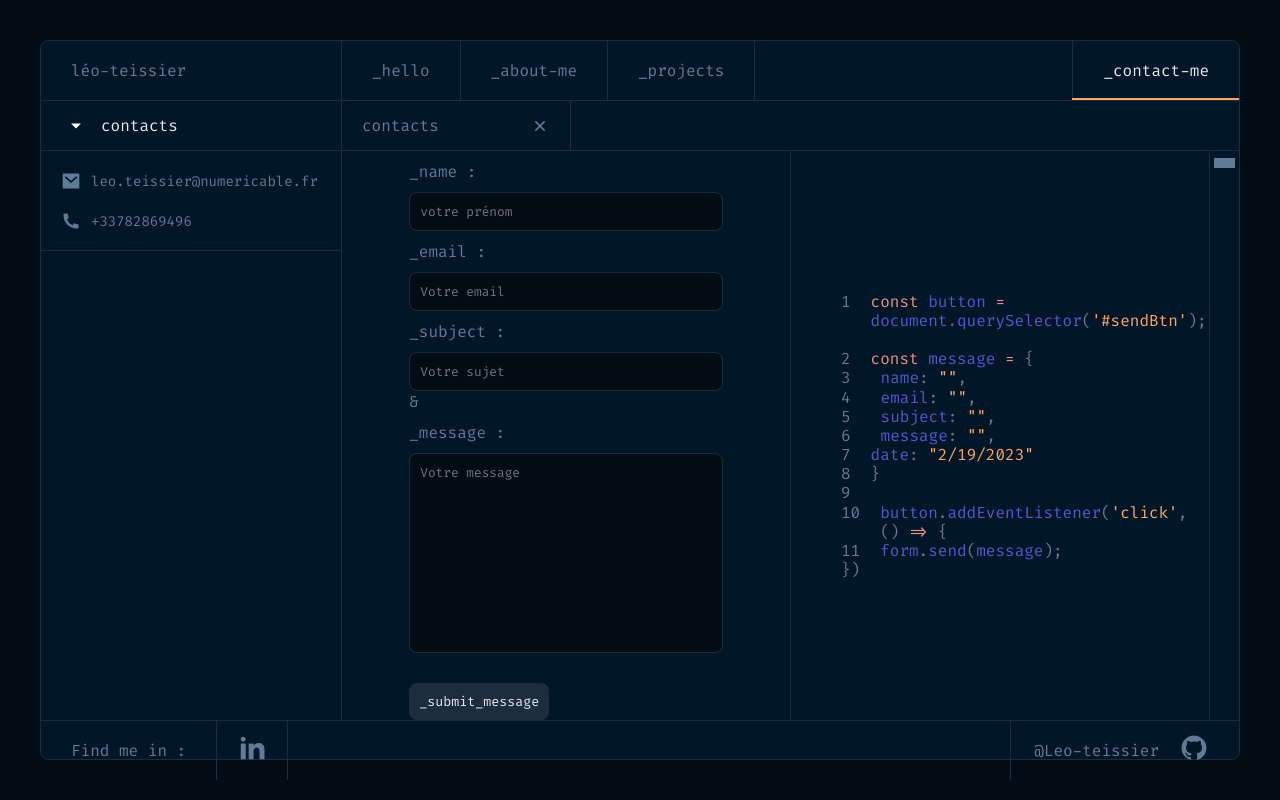
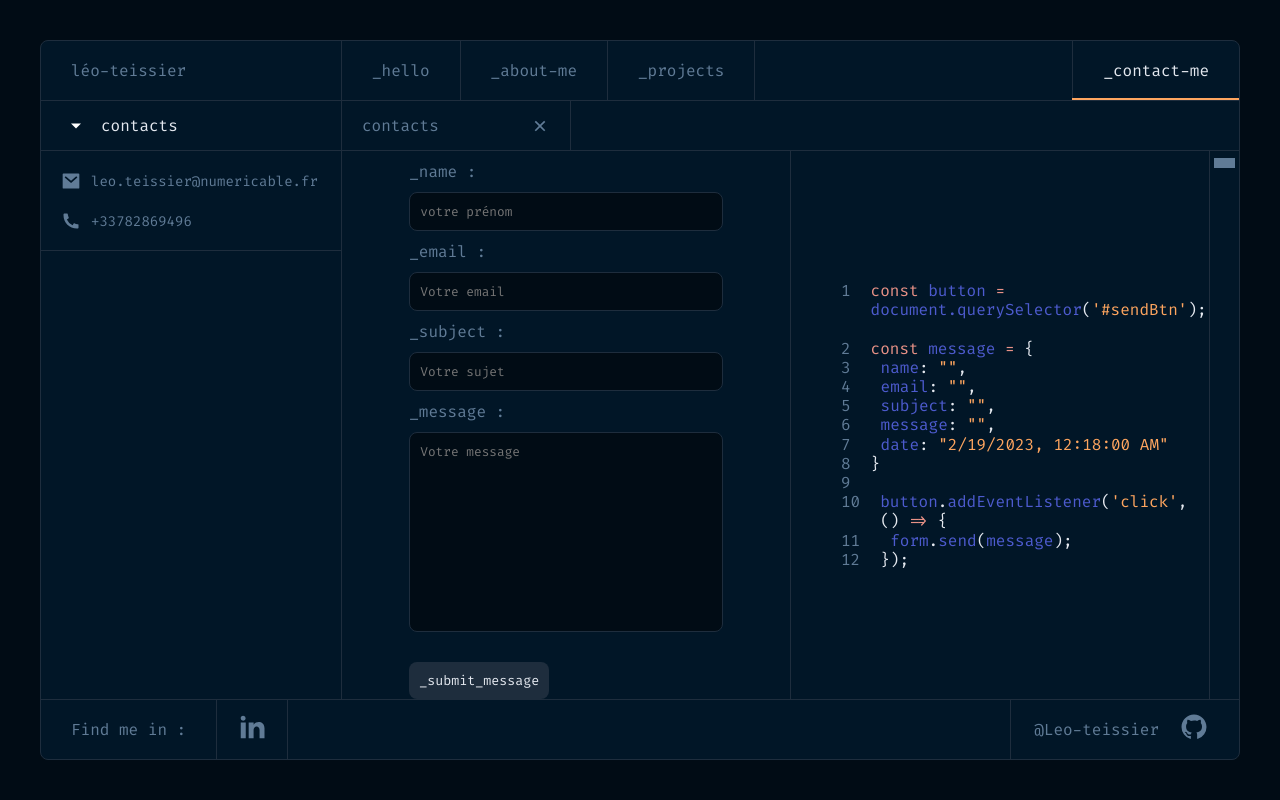
Before and after one commit to leoteissier/portfolioV1, a Vue app: page / in a window 1280 px wide. Both pictures are taken after a click on the link "_contact-me". Built offline with nearby package versions, Linux system fonts and the light colour scheme.

Commit message:
modif formualaire

```diff
--- a/src/assets/style.scss
+++ b/src/assets/style.scss
@@ -662,6 +662,7 @@ footer{
           font-size: 14px;
           display: flex;
           align-items: center;
+          word-wrap: break-word;
         }
         img{
           width: 30px;
--- a/src/components/contact/Formulaire.vue
+++ b/src/components/contact/Formulaire.vue
@@ -1,33 +1,35 @@
 <template>
   <div class="formulaire">
     <!--form submitted-->
-    <div v-if="formSubmitted" class="width-75">
-      <div class="flex-column flex-center">
-        <h2 class="color-white">Thank you!</h2>
-        <p>Your message has been accepted. You will recieve answer really soon!</p>
-        <button @click="formSubmitted = false">send-new-message</button>
-      </div>
-    </div>
+<!--    <div class="width-75">-->
+<!--      <div class="flex-column flex-center">-->
+<!--        <h2 class="color-white">Thank you!</h2>-->
+<!--        <p>Your message has been accepted. You will recieve answer really soon!</p>-->
+<!--        <button>send-new-message</button>-->
+<!--      </div>-->
+<!--    </div>-->
     <!--end form submitted-->
     <!--form-->
-    <form ref="form" @submit.prevent="submitForm" v-else>
+    <form @submit.prevent>
       <div class="flex-column margin-top-10px">
         <label class="margin-bottom-10px" for="name">_name :</label>
         <input type="text" v-model.trim="name" id="name" name="name" placeholder="votre prénom"/>
       </div>
       <div class="flex-column margin-top-10px">
         <label class="margin-bottom-10px" for="email">_email :</label>
-        <input type="email" v-model.trim="email" id="email" name="email" placeholder="Votre email"/>
+        <input type="email" v-model.trim="email" id="email" name="email" placeholder="Votre email">
+        <div v-if="emailIsValid" class="error-message">Adresse e-mail invalide</div>
       </div>
       <div class="flex-column margin-top-10px">
         <label class="margin-bottom-10px" for="email">_subject :</label>
-        <input type="text" v-model.trim="subject" id="subject" name="subject" placeholder="Votre sujet"/>&
+        <input type="text" v-model.trim="subject" id="subject" name="subject" placeholder="Votre sujet"/>
       </div>
       <div class="flex-column margin-top-10px">
         <label class="margin-bottom-10px" for="message">_message :</label>
         <textarea name="message" v-model.trim="message" id="message" cols="30" rows="10" placeholder="Votre message"></textarea>
       </div>
-      <button type="submit">_submit_message</button>
+      <button @click="submitForm">_submit_message</button>
+      <div v-if="showErrorMessage" class="error-message">Please fill in all fields</div>
     </form>
     <!--end form-->
   </div>
@@ -35,42 +37,44 @@
     <div class="margin-left-50px width-form-result">
       <div>
         <div class="flex">
-          <p class="margin-right-20px">1</p><p><span class="color-quinary">const</span><span class="color-secondary"> button</span><span class="color-quinary"> =</span><span class="color-secondary"> document.querySelector</span>(<span class="color-tertiary">'#sendBtn'</span>);</p>
+          <p class="margin-right-20px">1</p><p class="color-white"><span class="color-quinary">const</span><span class="color-secondary"> button</span><span class="color-quinary"> =</span><span class="color-secondary"> document.querySelector</span>(<span class="color-tertiary">'#sendBtn'</span>);</p>
         </div>
         <div>
           <p class="hidden">1</p>
         </div>
         <div class="flex">
-          <p class="margin-right-20px">2</p><p><span class="color-quinary">const</span><span class="color-secondary"> message</span><span class="color-quinary"> =</span> {</p>
+          <p class="margin-right-20px">2</p><p class="color-white"><span class="color-quinary">const</span><span class="color-secondary"> message</span><span class="color-quinary"> =</span> {</p>
         </div>
         <div class="flex">
-          <p class="margin-right-20px">3</p><p class="margin-left-10px"><span class="color-secondary">name</span>: <span class="color-tertiary">"{{ name }}"</span>,</p>
+          <p class="margin-right-20px">3</p><p class="margin-left-10px color-white"><span class="color-secondary">name</span>: <span class="color-tertiary">"{{ name }}"</span>,</p>
         </div>
         <div class="flex">
-          <p class="margin-right-20px">4</p><p class="margin-left-10px"><span class="color-secondary">email</span>: <span class="color-tertiary">"{{ email }}"</span>,</p>
+          <p class="margin-right-20px">4</p><p class="margin-left-10px color-white"><span class="color-secondary">email</span>: <span class="color-tertiary">"{{ email }}"</span>,</p>
         </div>
         <div class="flex">
-          <p class="margin-right-20px">5</p><p class="margin-left-10px"><span class="color-secondary">subject</span>: <span class="color-tertiary">"{{ subject }}"</span>,</p>
+          <p class="margin-right-20px">5</p><p class="margin-left-10px color-white"><span class="color-secondary">subject</span>: <span class="color-tertiary">"{{ subject }}"</span>,</p>
         </div>
         <div class="flex">
-          <p class="margin-right-20px">6</p><p class="margin-left-10px width-100"><span class="color-secondary">message</span>: <span class="color-tertiary" style="overflow-wrap: break-word;">"{{ message }}"</span>,</p>
+          <p class="margin-right-20px">6</p><p class="margin-left-10px color-white width-100"><span class="color-secondary">message</span>: <span class="color-tertiary">"{{ message }}"</span>,</p>
         </div>
         <div class="flex">
-          <p class="margin-right-20px">7</p><p class="color-secondary">date<span class="color-font">:</span> <span class="color-tertiary">"{{ date }}"</span></p>
+          <p class="margin-right-20px">7</p><p class="margin-left-10px color-white"><span class="color-secondary">date</span>: <span class="color-tertiary">"{{ date }}"</span></p>
         </div>
         <div class="flex">
-          <p class="margin-right-20px">8</p><p>}</p>
+          <p class="margin-right-20px">8</p><p class="color-white">}</p>
         </div>
         <div>
           <p class="margin-right-20px">9</p>
         </div>
         <div class="flex">
-          <p class="margin-right-20px">10</p><p><span class="color-secondary">button</span>.<span class="color-secondary">addEventListener</span>(<span class="color-tertiary">'click'</span>, () <span class="color-quinary">=></span> {</p>
+          <p class="margin-right-20px">10</p><p class="color-white"><span class="color-secondary">button</span>.<span class="color-secondary">addEventListener</span>(<span class="color-tertiary">'click'</span>, () <span class="color-quinary">=></span> {</p>
         </div>
         <div class="flex">
-          <p class="margin-right-20px">11</p><p><span class="color-secondary">form</span>.<span class="color-secondary">send</span>(<span class="color-secondary">message</span>);</p>
+          <p class="margin-right-20px">11</p><p class="margin-left-10px color-white"><span class="color-secondary">form</span>.<span class="color-secondary">send</span>(<span class="color-secondary">message</span>);</p>
         </div>
-        <p>})</p>
+        <div class="flex">
+          <p class="margin-right-20px">12</p><p class="color-white">});</p>
+        </div>
       </div>
     </div>
     <div class="scroll border-left">
@@ -88,18 +92,52 @@ export default {
       email: "",
       subject: "",
       message: "",
-      date: new Date().toLocaleDateString(),
-      formSubmitted: false,
+      emailIsValid: false,
+      showErrorMessage: false,
+      date: new Date().toLocaleString(),
     };
+  },
+  methods: {
+    submitForm() {
+      // Vérifiez si les champs requis sont remplis
+      if (!this.name || !this.email || !this.subject || !this.message) {
+        this.showErrorMessage = true;
+        return;
+      } else{
+        this.showErrorMessage = false;
+      }
+
+      // Vérifiez si l'email est valide
+      if (!this.validateEmail(this.email)) {
+        this.emailIsValid = true;
+        return;
+      } else{
+        this.emailIsValid = false;
+      }
+
+      // Créez un objet de message
+      const message = {
+        name: this.name,
+        email: this.email,
+        subject: this.subject,
+        message: this.message,
+        date: new Date().toUTCString()
+      };
+
+      // Envoyez le message (remplacez cela par votre propre code d'envoi de formulaire)
+      console.log(message);
+    },
+    validateEmail(email) {
+      const emailRegex = /^[^\s@]+@[^\s@]+\.[^\s@]+$/;
+      return emailRegex.test(email);
+    }
+
   },
   watch: {
     name() {
       localStorage.name = this.name;
     },
-    email(value) {
-      // binding this to the data value in the email input
-      this.email = value;
-      this.validateEmail(value);
+    email() {
       localStorage.email = this.email;
     },
     subject() {
@@ -109,17 +147,6 @@ export default {
       localStorage.message = this.message;
     },
   },
-  methods: {
-    submitForm() {
-      // Simuler l'envoi du formulaire avec succès (en vrai on enverrait les données au serveur)
-      this.formSubmitted = true;
-      // Réinitialiser les champs du formulaire
-      this.name = '';
-      this.email = '';
-      this.subject = '';
-      this.message = '';
-    },
-  },
 };
 </script>
 
```
Also changed, not shown: package.json (+3 -9 lines), 1 other file (tests, documents, lock files or other folders).
